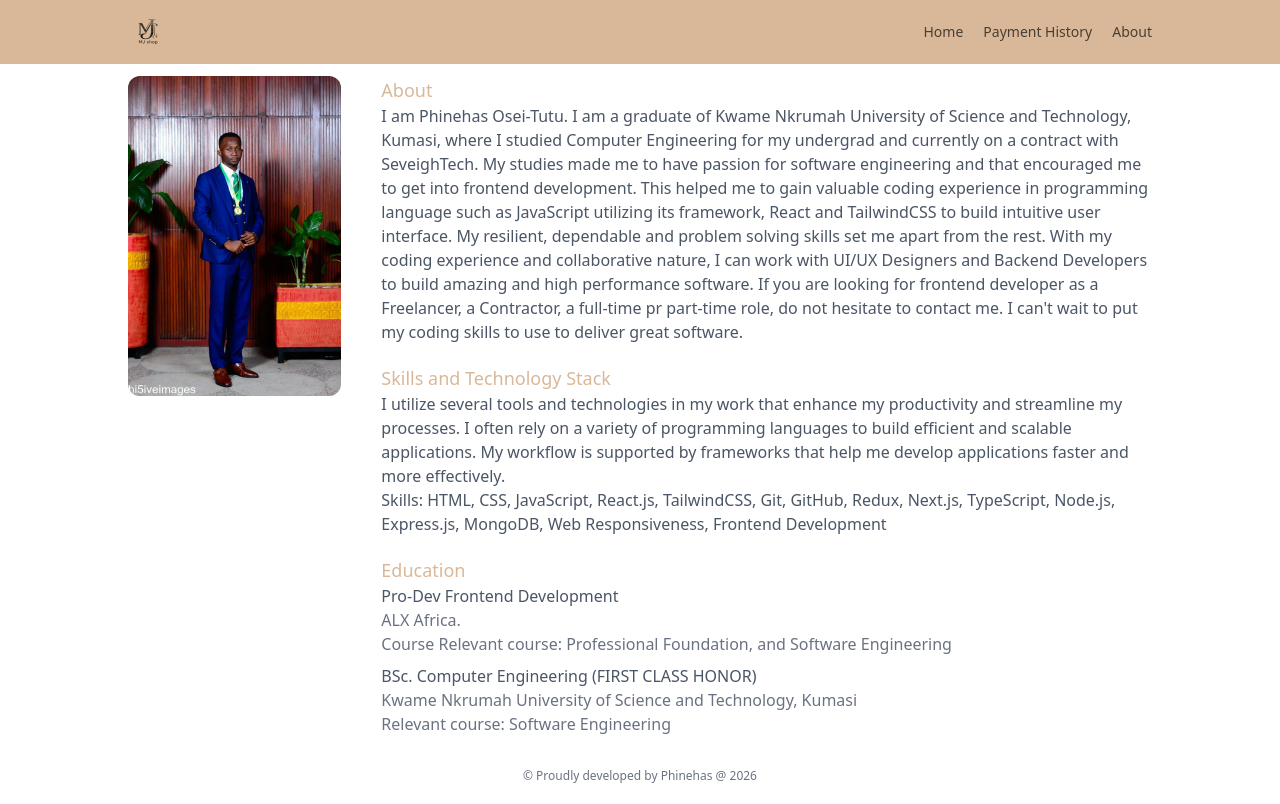
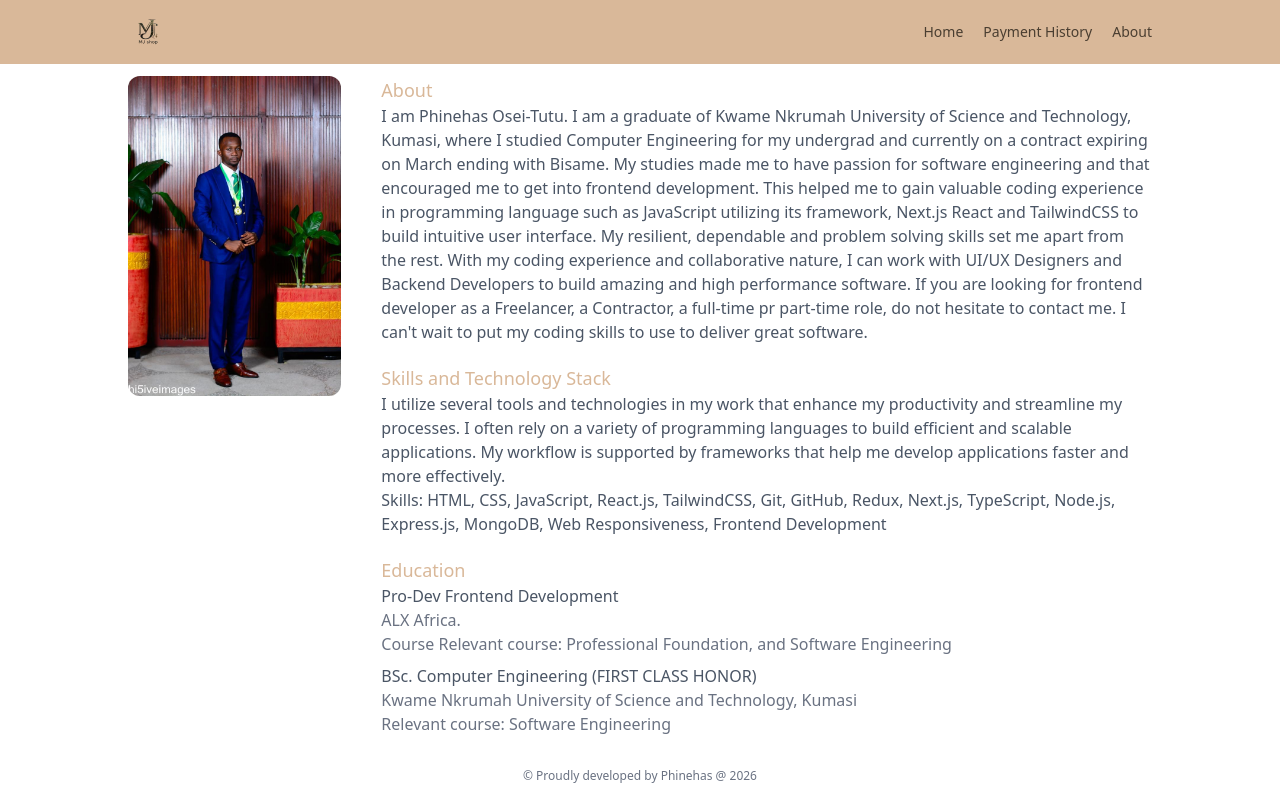
Before and after one commit to phinehasbisame/pandora-assessment, a Next.js app: page /about in a window 1280 px wide. Built offline with nearby package versions, Linux system fonts and the light colour scheme.

Commit message:
updated about page

```diff
--- a/app/about/page.tsx
+++ b/app/about/page.tsx
@@ -16,11 +16,9 @@ const AboutPage = () => {
           <p className="text-sm md:text-base text-gray-600">
             I am Phinehas Osei-Tutu. I am a graduate of Kwame Nkrumah University
             of Science and Technology, Kumasi, where I studied Computer
-            Engineering for my undergrad and currently on a contract with
-            SeveighTech. My studies made me to have passion for software
-            engineering and that encouraged me to get into frontend development.
+            Engineering for my undergrad and currently on a contract expiring on March ending with Bisame. My studies made me to have passion for software engineering and that encouraged me to get into frontend development.
             This helped me to gain valuable coding experience in programming
-            language such as JavaScript utilizing its framework, React and
+            language such as JavaScript utilizing its framework, Next.js React and
             TailwindCSS to build intuitive user interface. My resilient,
             dependable and problem solving skills set me apart from the rest.
             With my coding experience and collaborative nature, I can work with
--- a/app/page.tsx
+++ b/app/page.tsx
@@ -31,7 +31,7 @@ const HomePage = () => {
             </Link>
             <Link
               href={`/about`}
-              className="bg-[#D9B899] p-2 text-white rounded-md font-light text-xs md:text-sm"
+              className="bg-[#9a826b] p-2 text-white rounded-md font-light text-xs md:text-sm"
             >
               About developer
             </Link>
```
